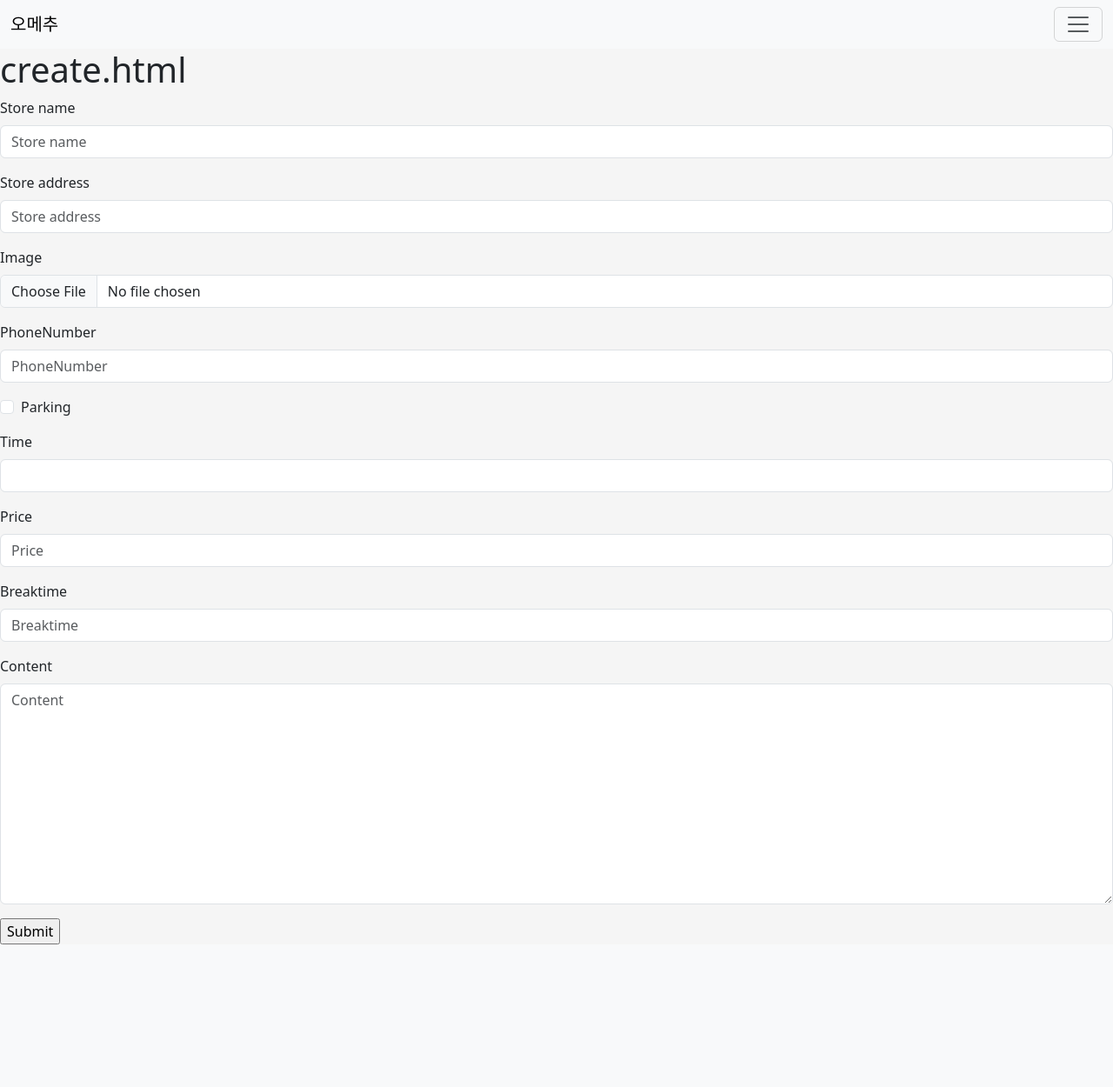
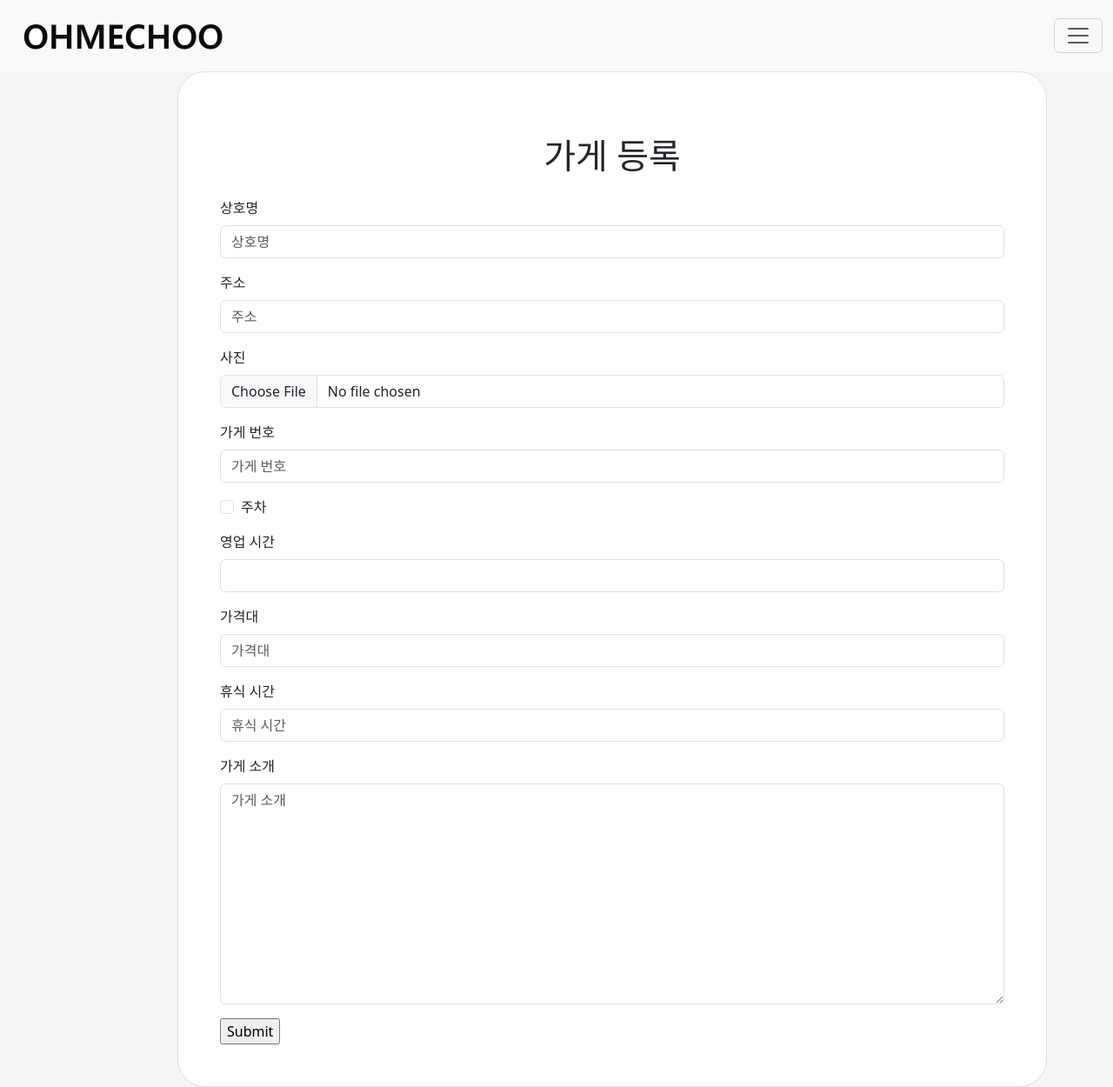
Before and after one commit to sunbongE/Team_1, a Django app: page /create/ in a window 1280 px wide. Shown: the whole page at 87% size. Before the commit the page ends 1086 px from the top, so only its background shows below. Run offline with Django 3.2, Linux system fonts and the light colour scheme; the visitor is signed in with stand-in values (Sample User, id 1); some libraries are stand-ins or nearby versions.

Commit message:
1104front

```diff
--- a/accounts/templates/accounts/profile.html
+++ b/accounts/templates/accounts/profile.html
@@ -12,9 +12,9 @@
           </div>
         </div>
         <div class="col-8 p-4 ">
-          <p>{{person.username}}
+          <p>{{person.username}}&nbsp;&nbsp;
             {% if person == request.user %}
-              <a href="{% url 'accounts:update' %}" class='btn btn-outline-dark'>회원정보수정</a>
+               <a href="{% url 'accounts:update' %}" class='btn btn-outline-dark'>회원정보수정</a>
             {% endif %}
           </p>
           <span id="followers-count">{{ person.followers.all|length }}</span>&nbsp;<b>팔로워</b>
--- a/pjt/settings.py
+++ b/pjt/settings.py
@@ -136,3 +136,7 @@ AUTH_USER_MODEL = "accounts.User"
 # Media files (user uploaded filed)
 MEDIA_ROOT = BASE_DIR / "images"
 MEDIA_URL = "/media/"
+
+STATICFILES_DIRS = [
+    BASE_DIR / 'static',
+]
--- a/reviews/forms.py
+++ b/reviews/forms.py
@@ -16,6 +16,17 @@ class ReviewForm(forms.ModelForm):
             'breaktime',
             'content',
         )
+        labels={
+            'store_name':'상호명',
+            'store_address':'주소',
+            'image':'사진',
+            'phoneNumber':'가게 번호',
+            'parking':'주차',
+            'time':'영업 시간',
+            'price':'가격대',
+            'breaktime':'휴식 시간',
+            'content':'가게 소개',
+        }
 
 class CommentForm(forms.ModelForm):
 
--- a/reviews/templates/reviews/create.html
+++ b/reviews/templates/reviews/create.html
@@ -1,12 +1,16 @@
 {% extends 'base.html' %}
 {% load django_bootstrap5 %}
 {% block content %}
-  <h1>
-    create.html
-  </h1>
-  <form action="" method='POST' enctype="multipart/form-data">
-    {% csrf_token %}
-    {% bootstrap_form form %}
-    <input type="submit">
-  </form>
+
+<div class="container-fluid" style="width: 70%;">
+  <div class="border border-1 rounded-5 p-5" style="background-color: white; width: 1000px;">
+
+    <h1 class="text-center my-4"> 가게 등록</h1>
+    <form action="" method='POST' enctype="multipart/form-data">
+      {% csrf_token %}
+      {% bootstrap_form form %}
+      <input type="submit">
+    </form>
+  </div>
+</div>
 {% endblock content %}
--- a/templates/base.html
+++ b/templates/base.html
@@ -88,7 +88,7 @@
 
     <nav class="navbar bg-light ">
       <div class="container-fluid">
-        <a class="navbar-brand" href="{% url 'reviews:main' %}">오메추</a>
+        <a class="navbar-brand" href="{% url 'reviews:main' %}"><img src="{% static 'logo333.jpg' %}" style="width: 50%;"></a>
         <button class="navbar-toggler" type="button" data-bs-toggle="offcanvas" data-bs-target="#offcanvasNavbar" aria-controls="offcanvasNavbar">
           <span class="navbar-toggler-icon"></span>
         </button>
```
Also changed, not shown: reviews/templates/reviews/detail.html (+16 -15 lines), reviews/static/logo333.jpg (added).
